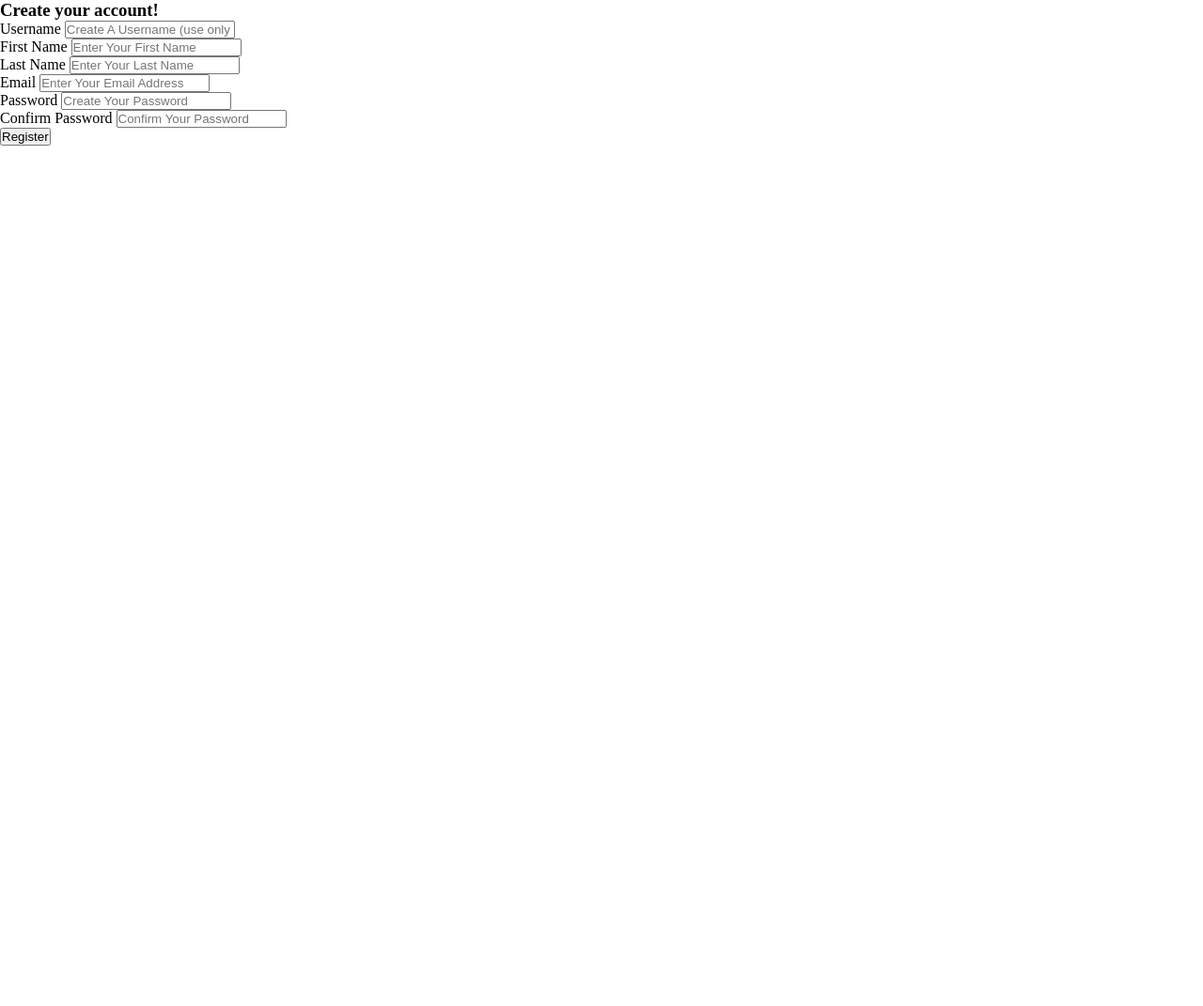
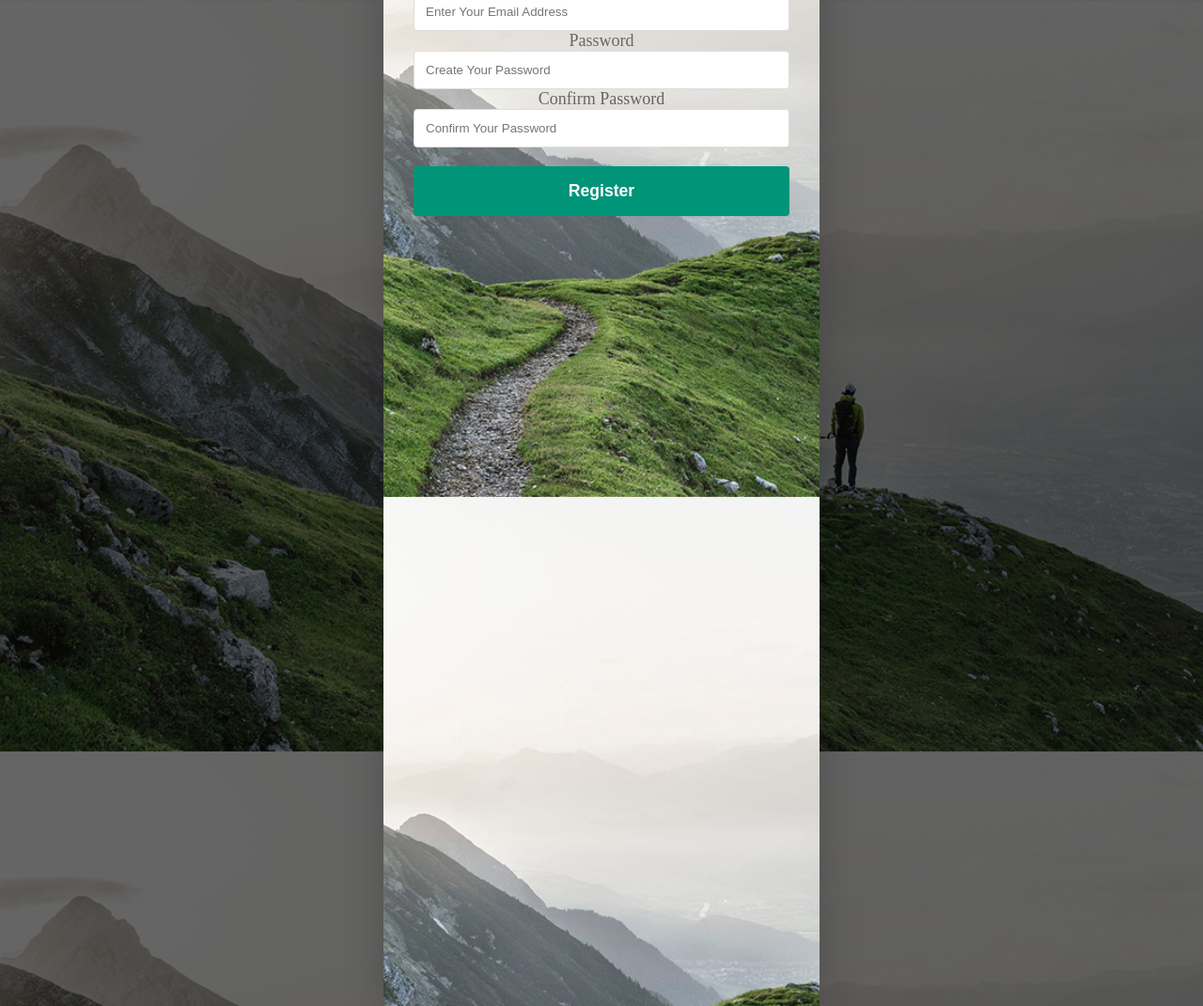
Before and after one commit to AdenGrace/DiscoverWebSite, a Django app: page /register in a window 1280 px wide. Shown: the whole page at 94% size. Before the commit the page ends 155 px from the top, so only its background shows below. Run offline with Django 3.2, Linux system fonts and the light colour scheme.

Commit message:
CSS for all

```diff
--- /dev/null
+++ b/static/css/register.css
@@ -0,0 +1,45 @@
+body{
+    margin: 0;
+    height: 100vh;
+    display: flex;
+    align-items: center;
+    justify-content: center;
+    font-size: 18px;
+    background-size: cover;
+    background-position: center;
+    background-attachment: fixed;
+}
+
+.header{
+    width: 400px;
+    max-width: 400px;
+    margin: 1rem;
+    padding: 2rem;
+    box-shadow: 0 0 40px rgba(0,0, 0, 0.2);
+    border-radius: var(4px);
+    background:white;
+}
+.form-control{
+    display: block;
+    width: 100%;
+    padding: 0.75rem;
+    box-sizing: border-box;
+    border-radius: 4px;
+    border:1px solid #ddd ;
+    outline: none;
+    background : #fff
+
+
+}
+.btn-btn-primary{
+    width: 100%;
+    padding: 1rem 2rem;
+    font-weight: bold;
+    font-size: 1.1rem;
+    color: rgb(255, 249, 249);
+    border: none;
+    border-radius: 4px;
+    outline: none;
+    cursor: pointer;
+    background: #009579 ;
+}
--- a/store/Templates/store/register.html
+++ b/store/Templates/store/register.html
@@ -1,14 +1,28 @@
 <!DOCTYPE html>
 <html lang="en">
 <head>
+    {% load static %}
+    <link rel="stylesheet" type="text/css" href="{% static 'css/register.css' %}">
     <meta charset="UTF-8">
     <meta http-equiv="X-UA-Compatible" content="IE=edge">
     <meta name="viewport" content="width=device-width, initial-scale=1.0">
     <title>Register</title>
     <link rel="stylesheet" href="main.css">
+    <style>
+        body{
+        background-image:  linear-gradient(rgba(0,0,0,0.6),rgba(0,0,0,0.6)), url("static/images/banner44.jpg");
+
+        background-size: cover;
+    }
+    .btn-btn-primary{
+    margin-top: 20px;
+}
+.header h3{
+    font-family: sans-serif;
+}
+</style>
 </head>
 <body>
-
     {% for message in messages %}
     <div class="alert alert-{{ message.tags }} alert-dismissible fade show" role="alert">
         <strong>Message:</strong> {{ message }}
@@ -17,7 +31,7 @@
   </button>
     </div>
     {% endfor %}
-
+    <div class="header">
     <h3>Create your account!</h3>
     <form method="post" action="/register">
         {% csrf_token %}
@@ -45,7 +59,8 @@
             <label for="pass2">Confirm Password</label>
             <input type="password" class="form-control" id="pass2" name="pass2" placeholder="Confirm Your Password" Required>
         </div>
-        <button type="submit" class="btn btn-primary">Register</button>
+        <button type="submit" class="btn-btn-primary">Register</button>
     </form>
+</div>
 </body>
 </html>
--- a/store/Templates/store/store.html
+++ b/store/Templates/store/store.html
@@ -29,8 +29,8 @@
 
 
 
-         <button type="submit"><a href="/register">register</a></button>
-         <button type="submit"><a href="/login">Login</a></button>
+         <button type="submit" class="login-btn"><a href="/register">register</a></button>
+         <button type="submit"class="login-btn"><a href="/login">Login</a></button>
 
         </div>
         <br>
```
Also changed, not shown: static/css/login.css (added, +50 -0 lines), store/Templates/store/login.html (+23 -2 lines), db.sqlite3.
